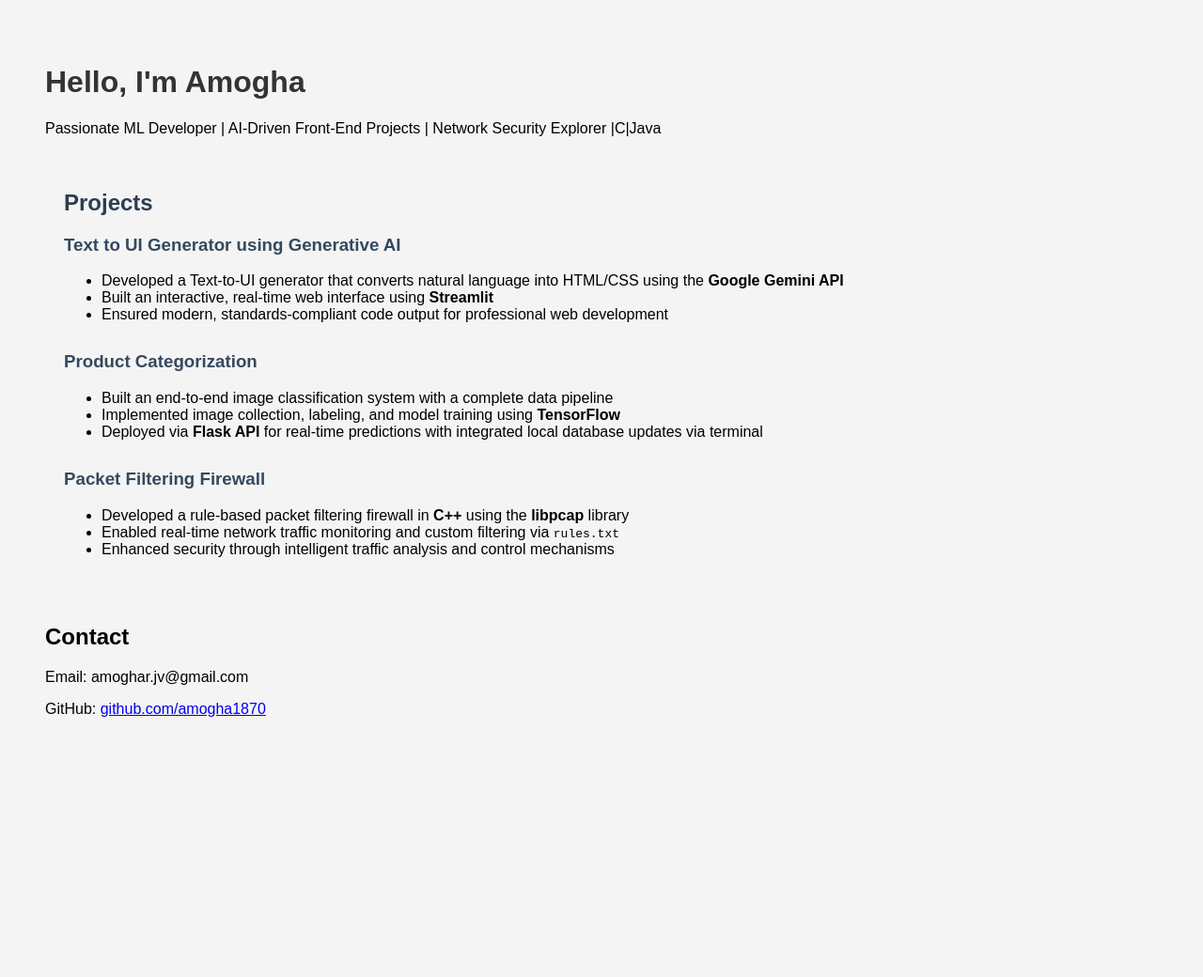
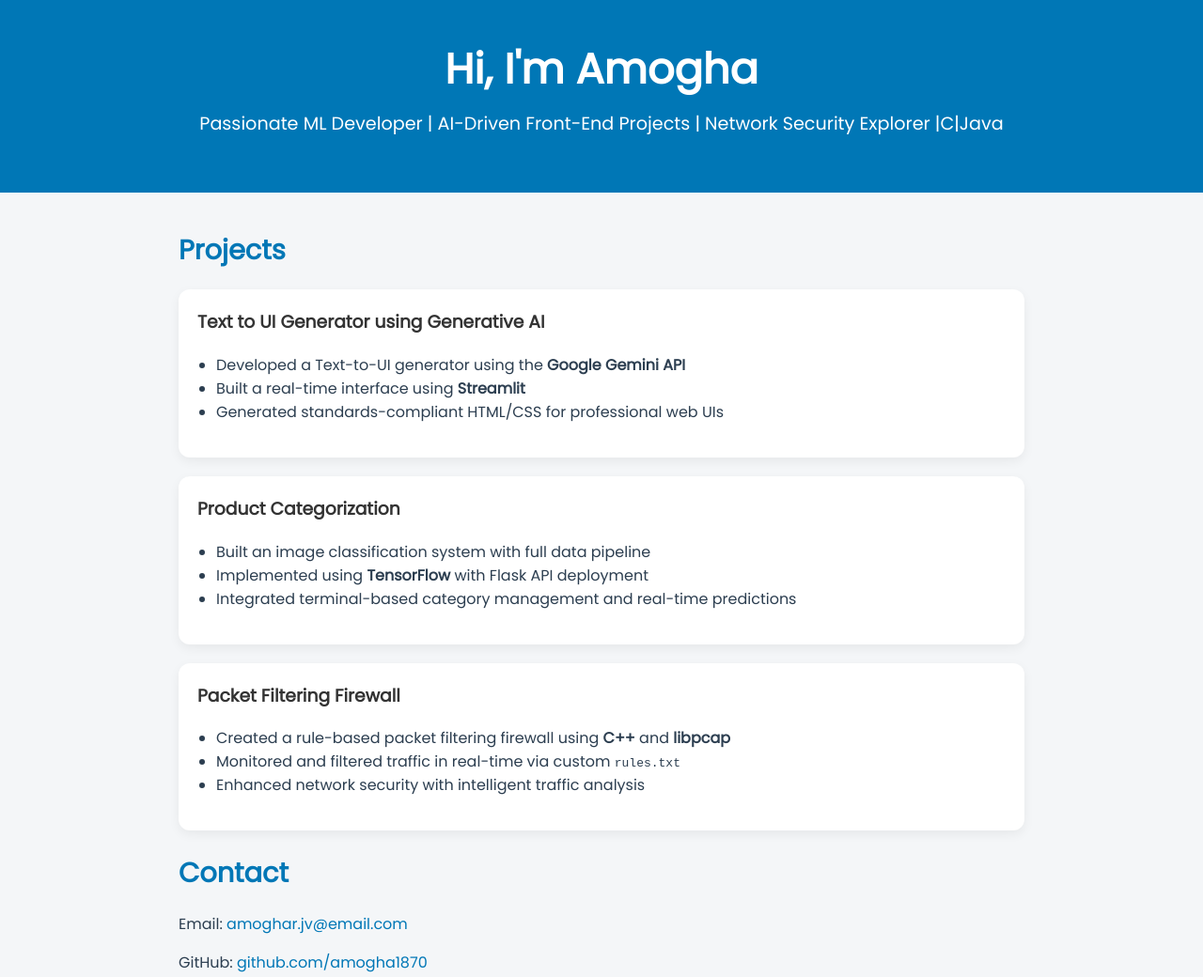
Before and after one commit to amogha1870/amogha1870.github.io, a plain HTML site: page index.html in a window 1280 px wide. Shown: the top 1040 px of the page at 94% size. Before the commit the page ends 832 px from the top, so only its background shows below. Drawn offline with Linux system fonts and the light colour scheme.

Commit message:
Update index.html

```diff
--- a/index.html
+++ b/index.html
@@ -1,52 +1,133 @@
 <!DOCTYPE html>
-<html>
+<html lang="en">
 <head>
-    <title>My Portfolio</title>
+  <meta charset="UTF-8" />
+  <meta name="viewport" content="width=device-width, initial-scale=1.0" />
+  <title>Amogha | Portfolio</title>
+  <link href="https://fonts.googleapis.com/css2?family=Poppins&display=swap" rel="stylesheet" />
   <style>
-        body { font-family: Arial; padding: 40px; background: #f4f4f4; }
-        h1 { color: #333; }
-        .section { margin-bottom: 20px; }
+    body {
+      font-family: 'Poppins', sans-serif;
+      background-color: #f4f6f8;
+      color: #2c3e50;
+      margin: 0;
+      padding: 0;
+    }
+
+    header {
+      background-color: #0077b6;
+      color: white;
+      padding: 40px 20px;
+      text-align: center;
+    }
+
+    header h1 {
+      margin: 0;
+      font-size: 2.8em;
+    }
+
+    header p {
+      margin-top: 10px;
+      font-size: 1.2em;
+    }
+
+    .container {
+      max-width: 900px;
+      margin: 40px auto;
+      padding: 0 20px;
+    }
+
+    .section-title {
+      font-size: 1.8em;
+      margin-bottom: 20px;
+      color: #0077b6;
+    }
+
+    .project-card {
+      background: white;
+      border-radius: 12px;
+      padding: 20px;
+      margin-bottom: 20px;
+      box-shadow: 0 4px 12px rgba(0, 0, 0, 0.06);
+      transition: transform 0.2s;
+    }
+
+    .project-card:hover {
+      transform: translateY(-4px);
+    }
+
+    .project-card h3 {
+      margin-top: 0;
+      color: #333;
+    }
+
+    ul {
+      padding-left: 20px;
+    }
+
+    footer {
+      text-align: center;
+      padding: 20px;
+      background-color: #eaeaea;
+      color: #333;
+      font-size: 0.9em;
+    }
+
+    a {
+      color: #0077b6;
+      text-decoration: none;
+    }
   </style>
 </head>
 <body>
-    <h1>Hello, I'm Amogha</h1>
+
+  <header>
+    <h1>Hi, I'm Amogha</h1>
     <p>Passionate ML Developer | AI-Driven Front-End Projects | Network Security Explorer |C|Java</p>
+  </header>
 
-   <section style="font-family: Arial, sans-serif; padding: 20px;">
-    <h2 style="color: #2c3e50;">Projects</h2>
+  <main class="container">
+    <section>
+      <h2 class="section-title">Projects</h2>
 
-    <div style="margin-bottom: 30px;">
-        <h3 style="color: #34495e;">Text to UI Generator using Generative AI</h3>
+      <div class="project-card">
+        <h3>Text to UI Generator using Generative AI</h3>
         <ul>
-            <li>Developed a Text-to-UI generator that converts natural language into HTML/CSS using the <strong>Google Gemini API</strong></li>
-            <li>Built an interactive, real-time web interface using <strong>Streamlit</strong></li>
-            <li>Ensured modern, standards-compliant code output for professional web development</li>
+          <li>Developed a Text-to-UI generator using the <strong>Google Gemini API</strong></li>
+          <li>Built a real-time interface using <strong>Streamlit</strong></li>
+          <li>Generated standards-compliant HTML/CSS for professional web UIs</li>
         </ul>
       </div>
 
-    <div style="margin-bottom: 30px;">
-        <h3 style="color: #34495e;">Product Categorization</h3>
+      <div class="project-card">
+        <h3>Product Categorization</h3>
         <ul>
-            <li>Built an end-to-end image classification system with a complete data pipeline</li>
-            <li>Implemented image collection, labeling, and model training using <strong>TensorFlow</strong></li>
-            <li>Deployed via <strong>Flask API</strong> for real-time predictions with integrated local database updates via terminal</li>
+          <li>Built an image classification system with full data pipeline</li>
+          <li>Implemented using <strong>TensorFlow</strong> with Flask API deployment</li>
+          <li>Integrated terminal-based category management and real-time predictions</li>
         </ul>
       </div>
 
-    <div style="margin-bottom: 30px;">
-        <h3 style="color: #34495e;">Packet Filtering Firewall</h3>
+      <div class="project-card">
+        <h3>Packet Filtering Firewall</h3>
         <ul>
-            <li>Developed a rule-based packet filtering firewall in <strong>C++</strong> using the <strong>libpcap</strong> library</li>
-            <li>Enabled real-time network traffic monitoring and custom filtering via <code>rules.txt</code></li>
-            <li>Enhanced security through intelligent traffic analysis and control mechanisms</li>
+          <li>Created a rule-based packet filtering firewall using <strong>C++</strong> and <strong>libpcap</strong></li>
+          <li>Monitored and filtered traffic in real-time via custom <code>rules.txt</code></li>
+          <li>Enhanced network security with intelligent traffic analysis</li>
         </ul>
       </div>
     </section>
 
-    <div class="section">
-        <h2>Contact</h2>
-        <p>Email: amoghar.jv@gmail.com</p>
-        <p>GitHub: <a href="https://github.com/amogha1870">github.com/amogha1870</a></p>
-    </div>
+    <section>
+      <h2 class="section-title">Contact</h2>
+      <p>Email: <a href="mailto:amoghar.jv@Gmail.com">amoghar.jv@email.com</a></p>
+      <p>GitHub: <a href="https://github.com/amogha1870" target="_blank">github.com/amogha1870</a></p>
+    </section>
+  </main>
+
+  <footer>
+    &copy; 2025 Amogha R | Portfolio
+  </footer>
+
 </body>
 </html>
```
Lines whose indentation alone changed are shown as unchanged.
